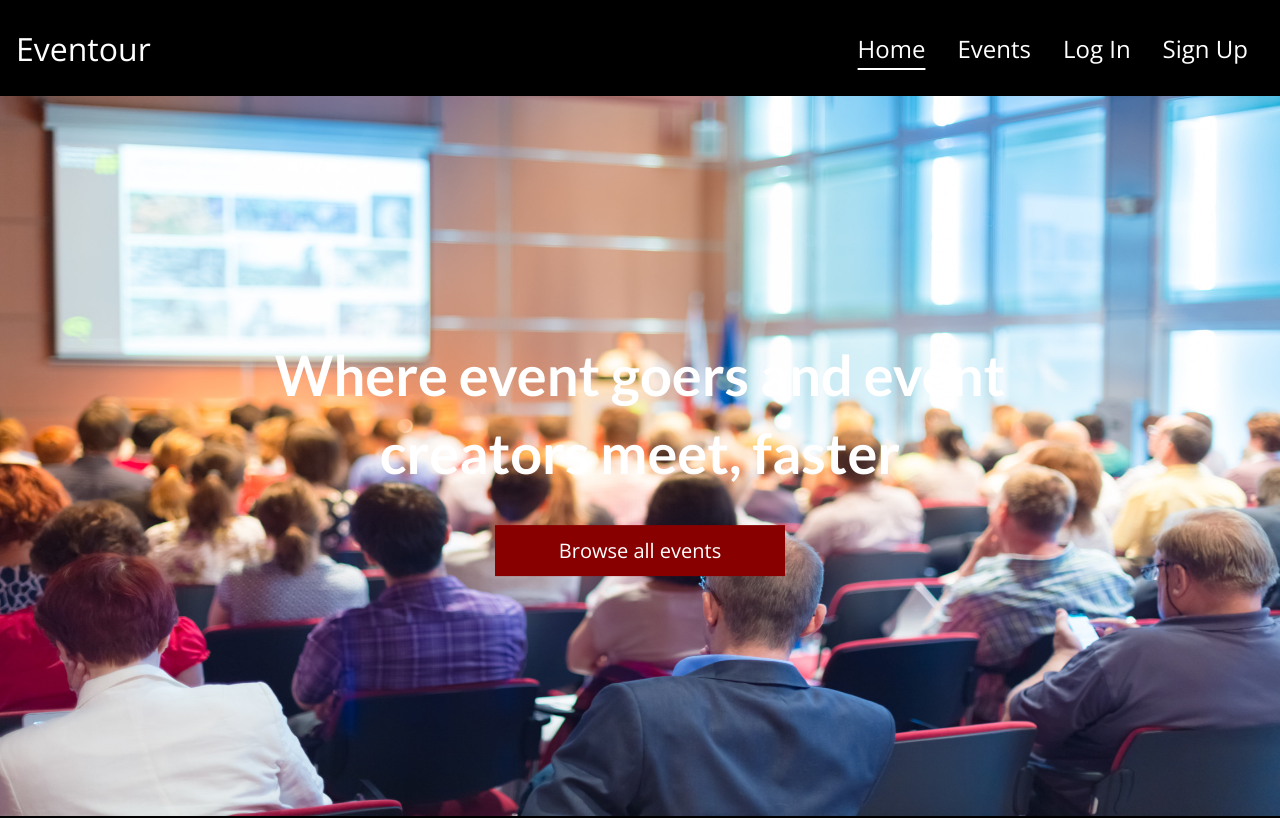
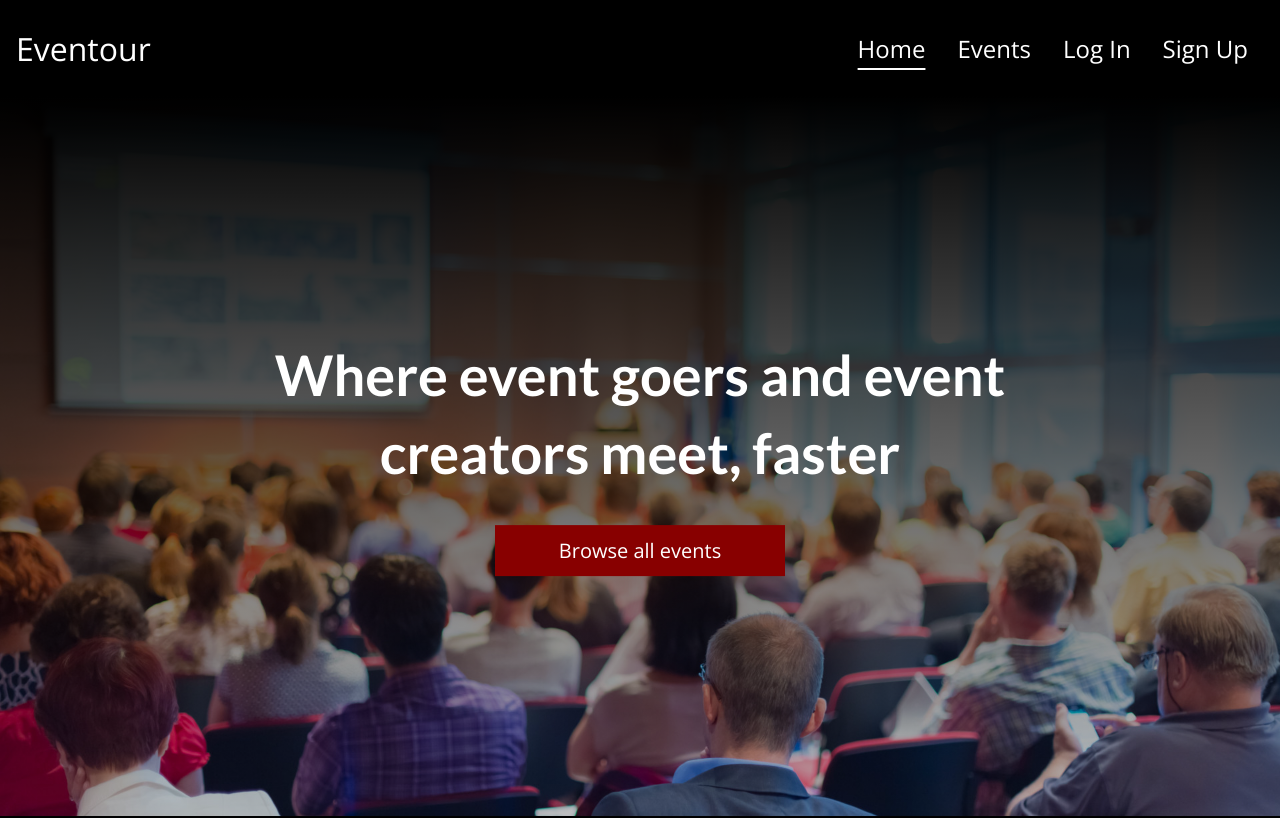
Before and after one commit to Chacho104/eventour-app, a Next.js app: page / in a window 1280 px wide. Shown: the top 818 px of the page. Built offline with nearby package versions, Linux system fonts and the light colour scheme; no server answers; the database is empty.

Commit message:
Remove next image Use an overlay

```diff
--- a/components/layout/hero.js
+++ b/components/layout/hero.js
@@ -1,4 +1,3 @@
-import Image from "next/image";
 import classes from "./hero.module.css";
 import Button from "../ui/button";
 
@@ -6,13 +5,7 @@ function Hero() {
   return (
     <section>
       <div className={classes.hero}>
-        <div className={classes.image}>
-          <Image
-            src="/images/event-banner2.jpeg"
-            fill
-            alt="First event banner"
-          />
-        </div>
+        <div className={classes.overlay}></div>
         <div className={classes.content}>
           <h1>Where event goers and event creators meet, faster</h1>
           <Button link="/events">Browse all events</Button>
```
